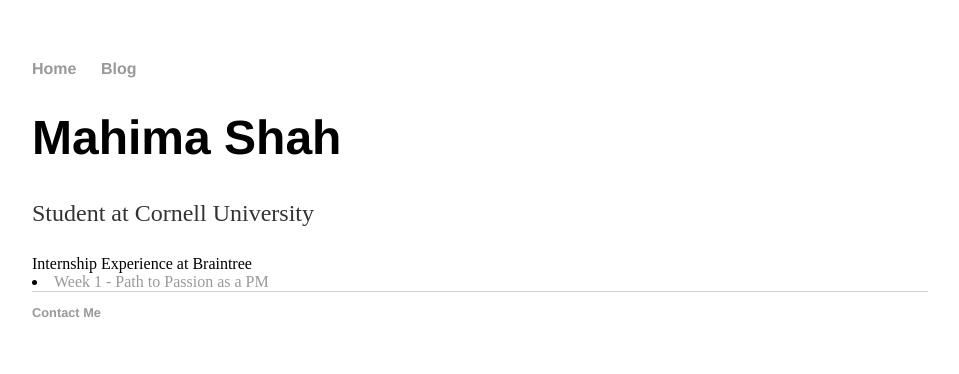
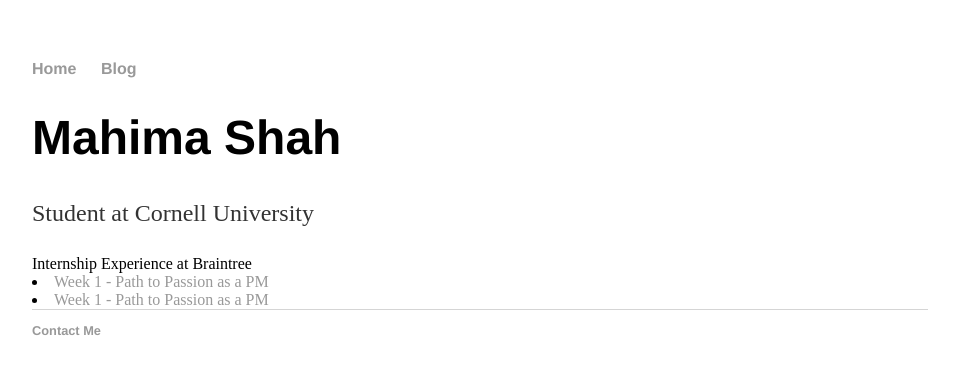
Before and after one commit to mahimashah/mahimashah.github.io, a Jekyll site: the page built from blog.html, in a window 1280 px wide. Shown: the top 374 px of the page, without its empty margins (160-1119 px from the left). Built offline with Jekyll 4.4.1, drawn with Linux system fonts in a browser that asks for light colours.

Commit message:
Update blog.html

```diff
--- a/blog.html
+++ b/blog.html
@@ -8,9 +8,8 @@ title: Blog
 
 Internship Experience at Braintree
 
-</div>
-<div>
-
 <li><a href="www.medium.com/@mahshah/week-1-ac4b6728adc8" target="_blank">Week 1 - Path to Passion as a PM</a></li>
 
 </div><!-- /.blurb -->
+
+<li><a href="www.medium.com/@mahshah/week-1-ac4b6728adc8" target="_blank">Week 1 - Path to Passion as a PM</a></li>
```
